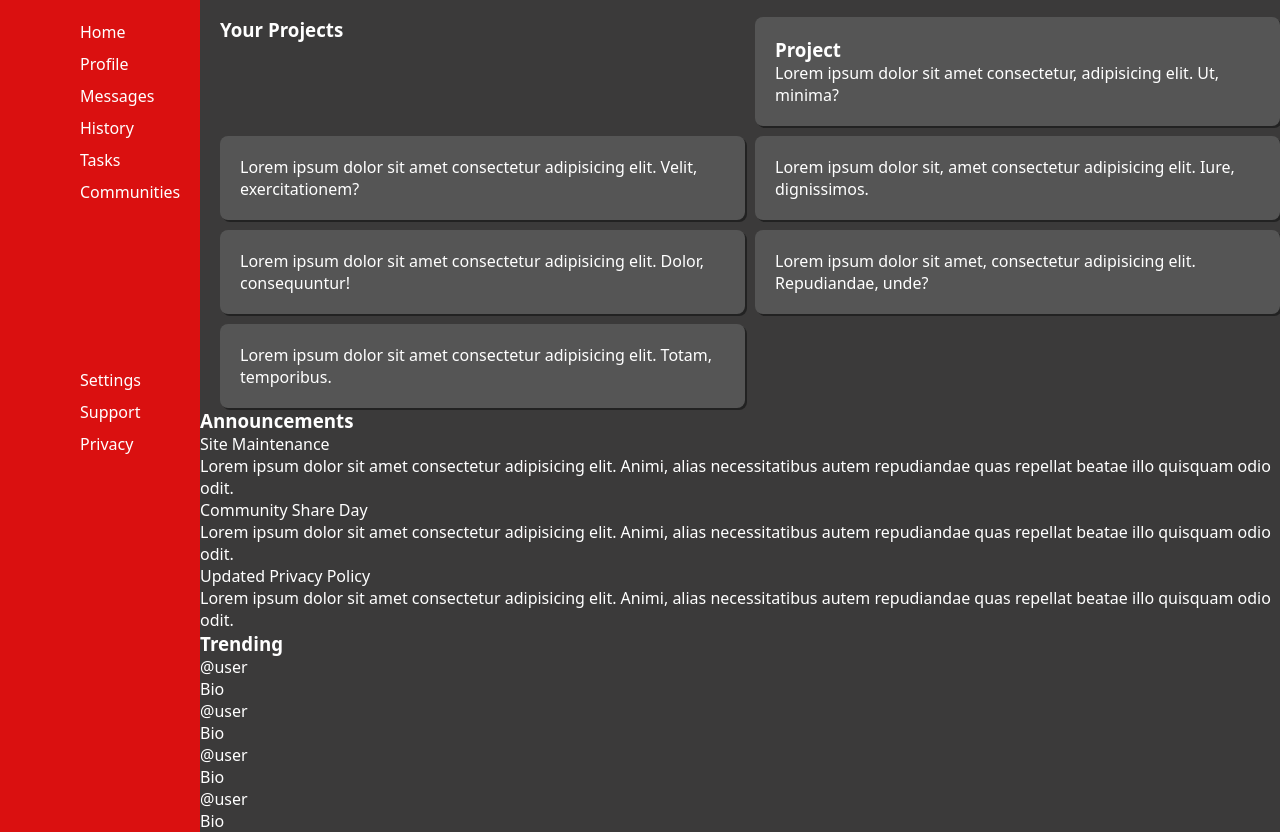
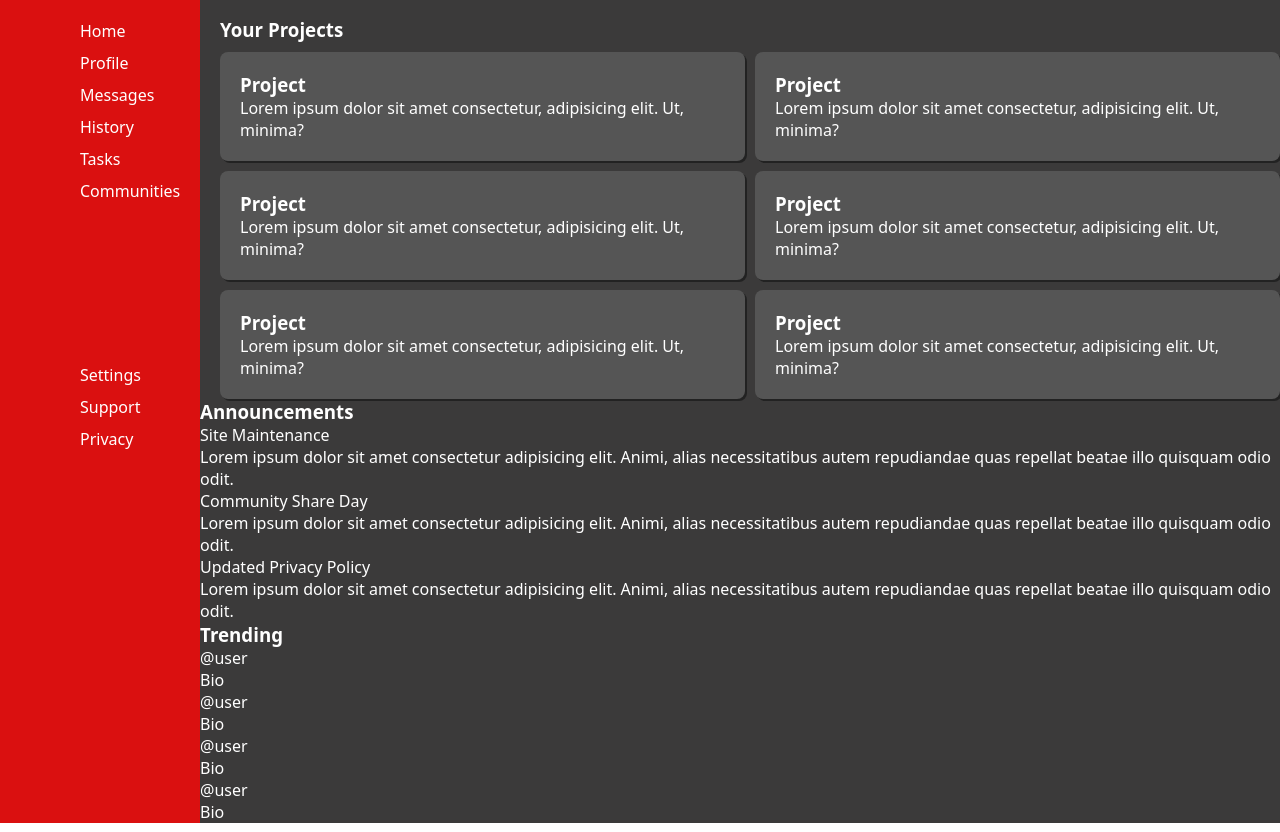
Before and after one commit to Oraiyon/admin_dashboard, a plain HTML site: page index.html in a window 1280 px wide. Shown: the part 95-927 px from the top of the page. Drawn offline with Linux system fonts and the light colour scheme.

Commit message:
added empty div in .leftgrid     stops boxes from moving to grid right of .leftgrid > h3

```diff
--- a/index.html
+++ b/index.html
@@ -47,17 +47,16 @@
             </div>
         </div>
         <div class="main">
-            <div class="leftgrid">
-                <h3>Your Projects</h3>
+            <div class="leftgrid"><h3>Your Projects</h3>
+                <div></div>
                 <div class="project"><h3>Project</h3>Lorem ipsum dolor sit amet consectetur, adipisicing elit. Ut, minima?</div>
-                <div class="project">Lorem ipsum dolor sit amet consectetur adipisicing elit. Velit, exercitationem?</div>
-                <div class="project">Lorem ipsum dolor sit, amet consectetur adipisicing elit. Iure, dignissimos.</div>
-                <div class="project">Lorem ipsum dolor sit amet consectetur adipisicing elit. Dolor, consequuntur!</div>
-                <div class="project">Lorem ipsum dolor sit amet, consectetur adipisicing elit. Repudiandae, unde?</div>
-                <div class="project">Lorem ipsum dolor sit amet consectetur adipisicing elit. Totam, temporibus.</div>
+                <div class="project"><h3>Project</h3>Lorem ipsum dolor sit amet consectetur, adipisicing elit. Ut, minima?</div>
+                <div class="project"><h3>Project</h3>Lorem ipsum dolor sit amet consectetur, adipisicing elit. Ut, minima?</div>
+                <div class="project"><h3>Project</h3>Lorem ipsum dolor sit amet consectetur, adipisicing elit. Ut, minima?</div>
+                <div class="project"><h3>Project</h3>Lorem ipsum dolor sit amet consectetur, adipisicing elit. Ut, minima?</div>
+                <div class="project"><h3>Project</h3>Lorem ipsum dolor sit amet consectetur, adipisicing elit. Ut, minima?</div>
             </div>
-            <div class="rightgrid">
-                <h3>Announcements</h3>
+            <div class="rightgridtop"><h3>Announcements</h3>
                 <div class="annoucements">Site Maintenance
                     <p>Lorem ipsum dolor sit amet consectetur adipisicing elit. Animi, alias necessitatibus autem repudiandae quas repellat beatae illo quisquam odio odit.</p>
                 </div>
@@ -67,7 +66,8 @@
                 <div class="annoucements">Updated Privacy Policy
                     <p>Lorem ipsum dolor sit amet consectetur adipisicing elit. Animi, alias necessitatibus autem repudiandae quas repellat beatae illo quisquam odio odit.</p>
                 </div>
-                <h3>Trending</h3>
+            </div>
+            <div class="rightgridbottom"><h3>Trending</h3>
                 <div class="people">@user
                     <p>Bio</p>
                 </div>
```
